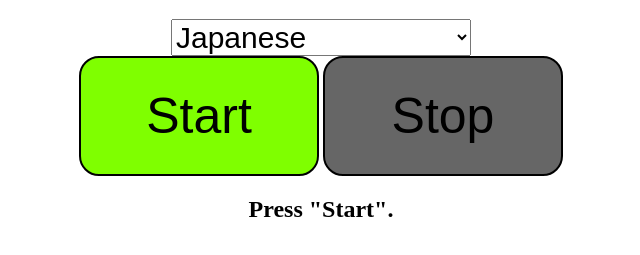
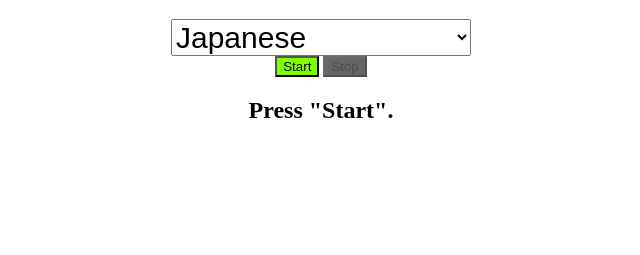
Before and after one commit to AtsuneMogi/speech-recognition, a plain HTML site: page index.html in a window 1280 px wide. Shown: the part 61-316 px from the top of the page, without its empty margins (327-967 px from the left). Drawn offline with Linux system fonts and the light colour scheme.

Commit message:
Update style.css

```diff
--- a/css/style.css
+++ b/css/style.css
@@ -3,24 +3,6 @@ body {
     text-align: center;
 }
 
-.button {
-    border: black 2px solid;
-    text-decoration: none;
-    color: black;
-    font-size: 50px;
-    font-family: sans-serif;
-    margin: 0 auto;
-    border-radius: 20px;
-    display: inline-block;
-    width: 240px;
-    height: 120px;
-}
-
-.button:active {
-    box-shadow: 0 5px #666;
-    transform: translateY(4px);
-}
-
 #languages {
     font-size: 30px;
 }
```
